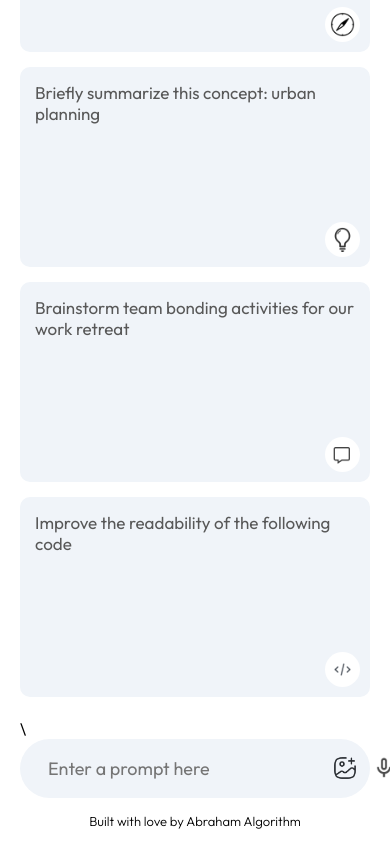
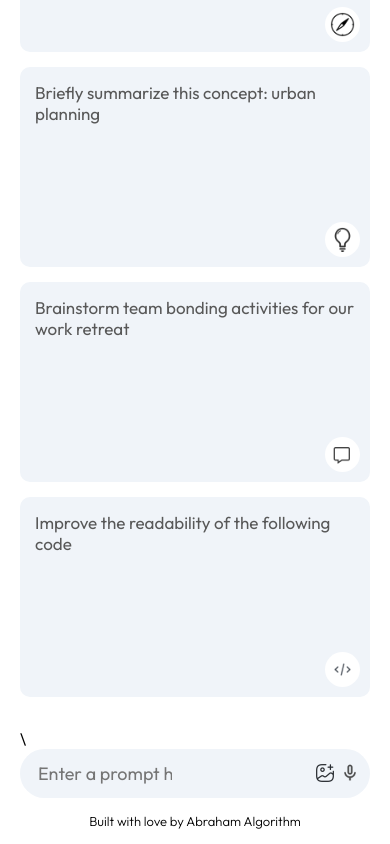
Before and after one commit to AbrahamAlgorithm/ai-studymate, a React (Vite) app: page / in a window 390 px wide. Shown: the part 672-1516 px from the top of the page. Built offline with nearby package versions, Linux system fonts and the light colour scheme.

Commit message:
feat: media queries implemented

```diff
--- a/src/components/Main/Main.css
+++ b/src/components/Main/Main.css
@@ -177,3 +177,19 @@
     font-weight: 300;
     line-height: 1.8;
 }
+
+@media (max-width:600px) {
+    .main-bottom input{
+        flex: none;
+        width: 150px;
+    }
+    .main-bottom img{
+        width: 20px;
+    }
+    .search-box{
+        padding: 5px 10px;
+    }
+    .search-box div{
+        gap: 5px;
+    }
+}
--- a/src/components/Main/Main.jsx
+++ b/src/components/Main/Main.jsx
@@ -1,4 +1,4 @@
-import React, { useContext } from 'react'
+import { useContext } from 'react'
 import './Main.css'
 import { assets } from '../../assets/assets'
 import { Context } from '../../context/Context'
@@ -68,7 +68,7 @@
                     <div>
                         <img src={assets.gallery_icon} alt="" />
                         <img src={assets.mic_icon} alt="" />
-                        <img onClick={()=>onSent()} src={assets.send_icon} alt="" />
+                        {input?<img onClick={()=>onSent()} src={assets.send_icon} alt="" />:null}
                     </div>
                 </div>
                 <p className="bottom-info">
--- a/src/components/Sidebar/Sidebar.jsx
+++ b/src/components/Sidebar/Sidebar.jsx
@@ -24,7 +24,7 @@
         {extended
         ?<div className="recent">
             <p className="recent-title">Recent</p>
-            {prevPrompts.map((item,index)=>{
+            {prevPrompts.map((item)=>{
                 return (
                   <div onClick={()=>loadPrompt(item)} className="recent-entry">
                       <img src={assets.message_icon} alt="" />
```
